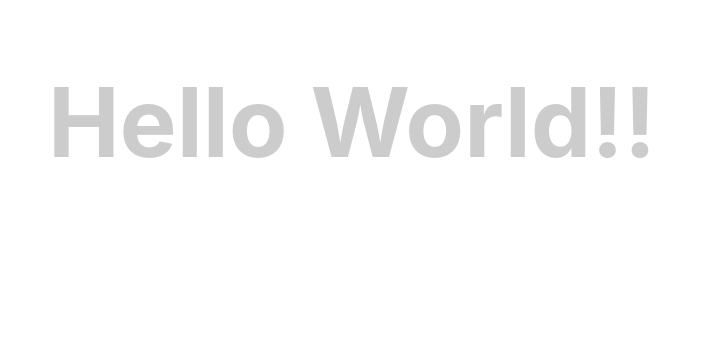
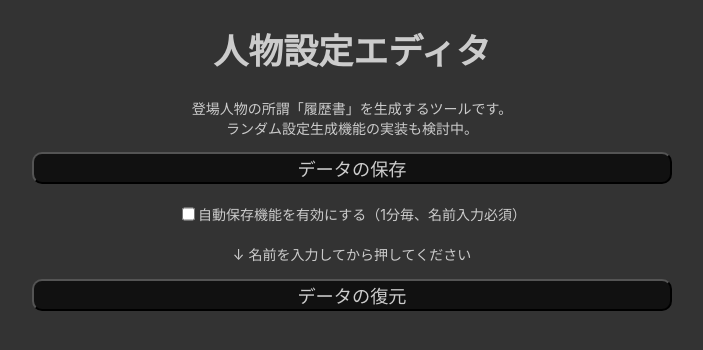
Before and after one commit to celebrater46/charaEditor, a React (Create React App) app: page / in a window 1280 px wide. Shown: the top 350 px of the page, without its empty margins (288-991 px from the left). Built offline with nearby package versions, Linux system fonts and the light colour scheme.

Commit message:
added Control.js

```diff
--- a/public/index.html
+++ b/public/index.html
@@ -24,7 +24,6 @@
       work correctly both with client-side routing and a non-root public URL.
       Learn how to configure a non-root public URL by running `npm run build`.
     -->
-    <!-- <link rel="stylesheet" href="style.css"> -->
     <title>React App</title>
   </head>
   <body>
--- a/public/style.css
+++ /dev/null
@@ -1,15 +0,0 @@
-@charset "utf-8";
-
-html {
-    font-size: 16px;
-}
-h1 {
-    font-size: 6rem;
-    color: #ccc;
-}
-
-@media (min-width:800px) {
-    img.top {
-        width: 1000px;
-    }
-}
--- /dev/null
+++ b/src/Editor/Control.js
@@ -0,0 +1,19 @@
+import React from 'react';
+
+const Control = () => {
+    return (
+        <p id="btnSave">
+            <button id="save">データの保存</button>
+            <label>
+                <div className="autoSave">
+                    <input id="autoSave" type="checkbox" name="autoSave" value="a" />
+                    <div>自動保存機能を有効にする（1分毎、名前入力必須）</div>
+                </div>
+            </label>
+            <div>↓ 名前を入力してから押してください</div>
+            <button id="restore">データの復元</button>
+        </p>
+    );
+}
+
+export default Control;
--- a/src/Editor/index.js
+++ b/src/Editor/index.js
@@ -1,10 +1,17 @@
 import React from 'react';
+import Control from "./Control";
 
 const Editor = () => {
     // const h1Style = { color: "#fff" };
     return (
-        <h1>Hello World!!</h1>
-        // <h1 style={h1Style} >Hello World!!</h1>
+        <>
+            <h1>人物設定エディタ</h1>
+            <p>
+                <div>登場人物の所謂「履歴書」を生成するツールです。</div>
+                <div>ランダム設定生成機能の実装も検討中。</div>
+            </p>
+            <Control />
+        </>
     );
 }
 
--- a/src/static/style.js
+++ b/src/static/style.js
@@ -1,10 +1,32 @@
 export default <style>{`
     html {
-        font-size: 16px;
+        font-size: 14px;
+    }
+    body {
+        background-color: #333;
+        color: #ccc;
+        margin: 0 10px;
     }
     h1 {
-        font-size: 6rem;
+        font-size: 2.5rem;
+    }
+    label {
+        text-align: center;
+    }
+    div.autoSave {
+        display: flex;
+        justify-content: center;
+        margin: 20px auto;
+    }
+    button {
+        width: 50vw;
         color: #ccc;
+        background-color: #111;
+        font-size: 1.3rem;
+        border-radius: 10px;
+    }
+    button#restore {
+        margin: 15px auto 0;
     }
 
     @media (min-width:800px) {
--- /dev/null
+++ b/src/static/temp.css
@@ -0,0 +1,20 @@
+html {
+    font-size: 14px;
+}
+body {
+    background-color: #333;
+    color: #ccc;
+    margin: 0 10px;
+}
+h1 {
+    font-size: 3rem;
+}
+div.autoSave > label {
+    display: flex;
+}
+
+@media (min-width:800px) {
+    img.top {
+        width: 1000px;
+    }
+}
```
Also changed, not shown: 1 other file (tests, documents, lock files or other folders).
